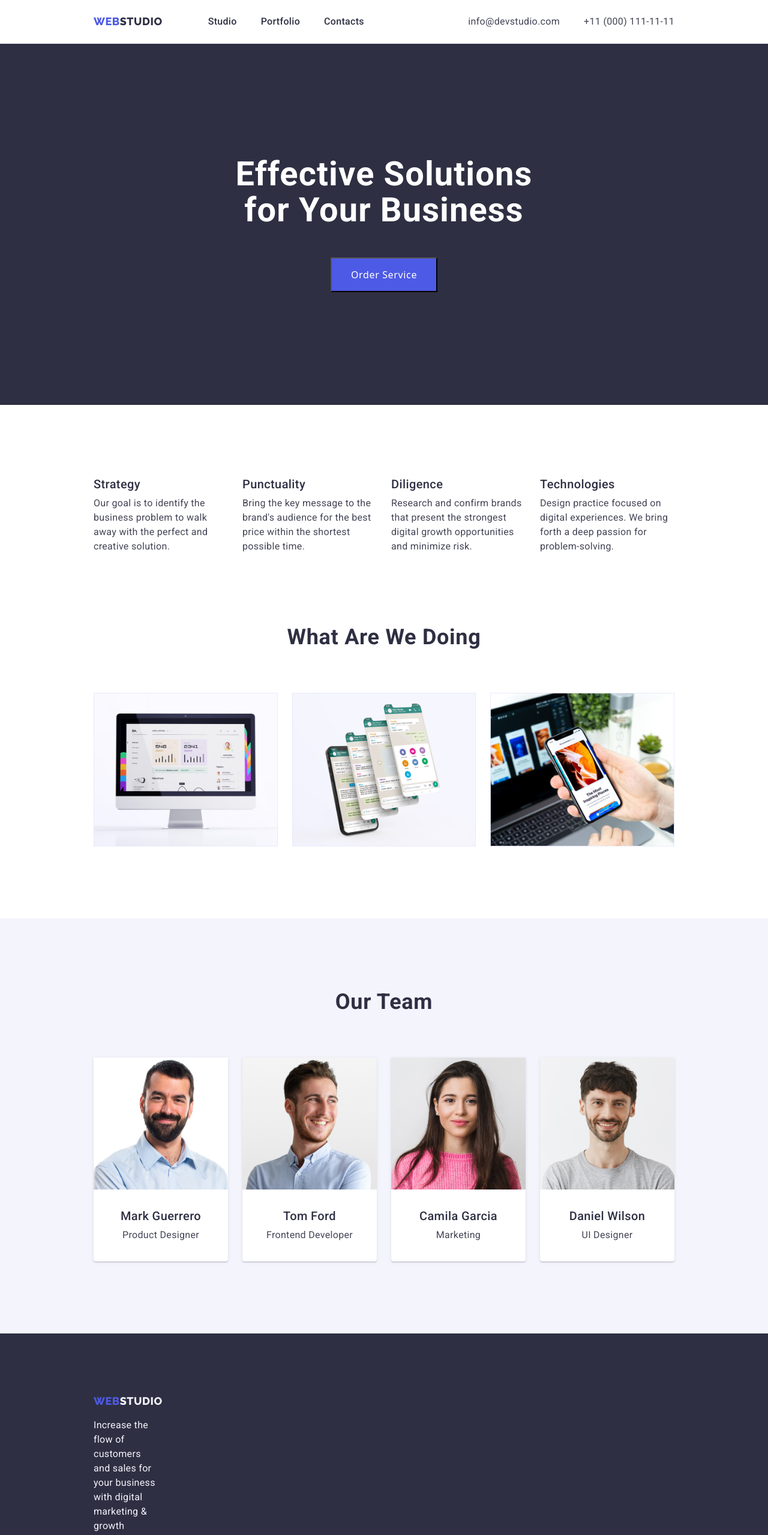
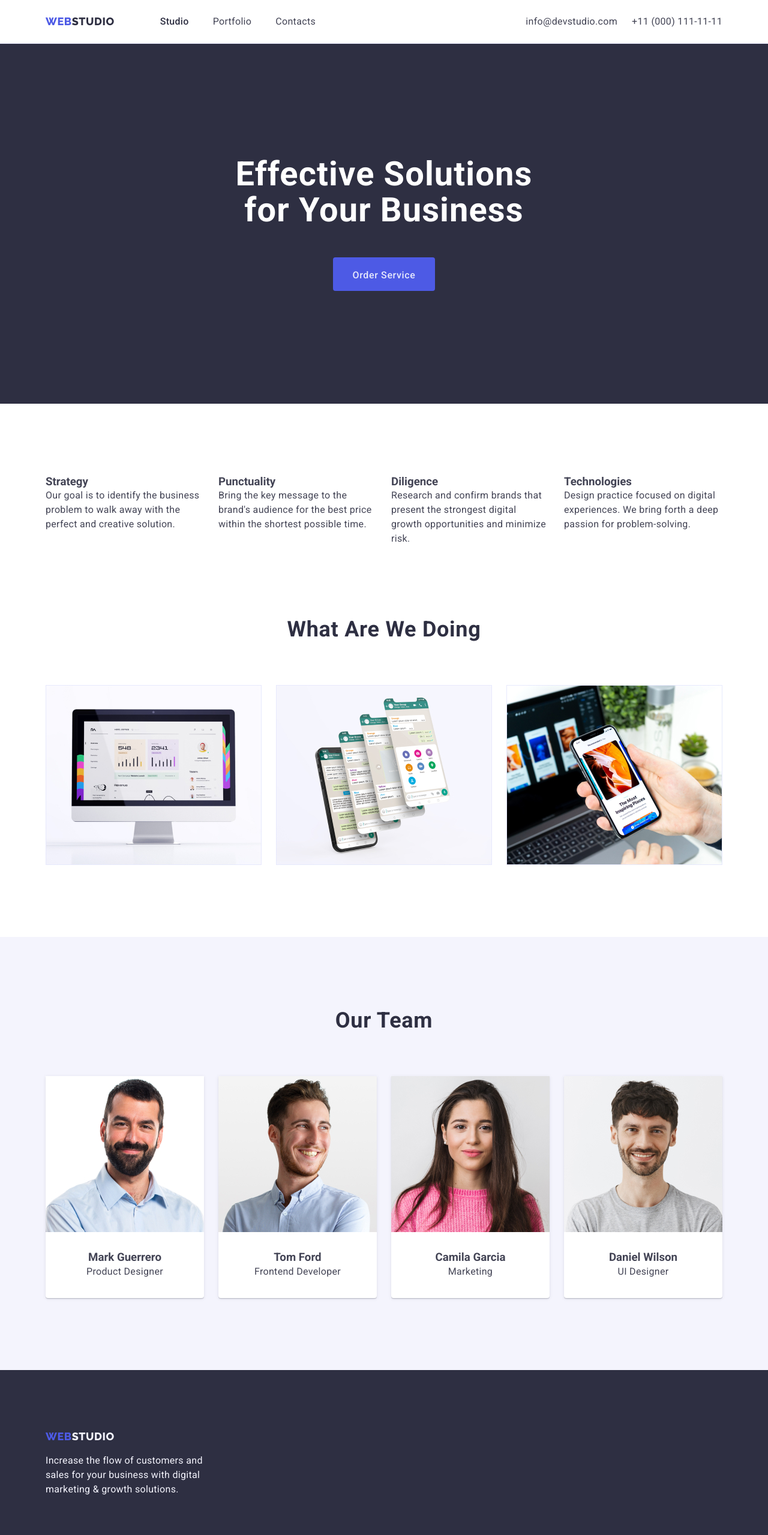
Before and after one commit to gsrrgm/goit-markup-hw-03, a plain HTML site: page index.html in a window 1280 px wide. Shown: the top 2559 px of the page at 60% size. Drawn offline with nearby package versions, Linux system fonts and the light colour scheme.

Commit message:
correct_1

```diff
--- a/css/style.css
+++ b/css/style.css
@@ -13,6 +13,7 @@
     /* ocean __ CTAs */
     --light: #f4f4fd;
     /* cloud __ Light mode backgrounds, Light mode Dialogs/alerts */
+    --main-battom-text: #e7e9fc;
 }
 
 
@@ -35,11 +36,19 @@ li {
 }
 
 img {
+    width: 100%;
     display: block;
 }
 
 body {
     background-color: var(--white-background);
+}
+
+p {
+    font-family: var(--page-font);
+    font-size: 16px;
+    line-height: 1.5;
+    letter-spacing: 0.32px;
 }
 
 a {
@@ -52,18 +61,15 @@ a {
 }
 
 button {
+    border: none;
     cursor: pointer;
-    color: inherit;
+    color: var(--main-battom-text);
     font-size: 16px;
     line-height: 1.5;
     letter-spacing: 0.32px;
     font-family: inherit;
 }
 
-nav {
-    display: flex;
-    align-items: center;
-}
 
 section {
     padding: 120px 0;
@@ -71,9 +77,8 @@ section {
 
 .container {
 
-    max-width: 1440px;
-    padding-left: 156px;
-    padding-right: 156px;
+    max-width: 1158px;
+    padding: 0 15px;
     margin-left: auto;
     margin-right: auto;
 }
@@ -91,25 +96,32 @@ section {
     overflow: hidden;
 }
 
-.subtitle {
-    font-family: Roboto;
-    font-size: 20px;
-    font-style: normal;
-    line-height: 1.2;
-    letter-spacing: 0.02em;
-    font-weight: 500;
+
+
+.title {
+    margin-bottom: 72px;
+    font-size: 36px;
+    line-height: 1.11;
+    text-transform: capitalize;
+    text-align: center;
     color: var(--dark);
-
+    letter-spacing: 0.02em
 }
 
-p {
-    font-family: var(--page-font);
+.text {
     font-size: 16px;
     line-height: 1.5;
-    letter-spacing: 0.32px;
+    letter-spacing: 0.02em;
+    color: var(--text);
 }
 
-/* logo */
+.list {
+    list-style: none;
+    display: flex;
+    gap: 24px;
+}
+
+/* header__logo */
 
 .logo {
     font-family: var(--logo-font);
@@ -119,6 +131,7 @@ p {
     font-weight: 800;
     letter-spacing: 0.03em;
     text-transform: uppercase;
+    margin-right: 76px;
 }
 
 .logo_dark {
@@ -131,33 +144,32 @@ p {
     font-family: var(--logo-font);
 }
 
-/* header  */
 .header {
     border-bottom: 1px solid var(--cornflower, #E7E9FC);
     background: var(--white, #FFF);
 }
 
-.top {
+.header__top {
     display: flex;
     justify-content: space-between;
     align-items: center;
 }
 
-/* nav */
-.list {
-    list-style: none;
+/* header__nav */
+.header__nav {
     display: flex;
-    gap: 24px;
+    align-items: center;
+}
 
 
+
+.menu__list {
+    display: flex;
+    align-items: center;
+    gap: 40px;
 }
 
-.top__list {
-    gap: 40px;
-    margin-left: 76px;
-}
-
-.list__link {
+.menu__link {
     color: var(--dark);
     font-weight: 500;
     font-size: 16px;
@@ -170,13 +182,21 @@ link {
     text-decoration: none
 }
 
+
+/*  header__address */
+
 address {
     font-style: normal;
-
-
 }
 
-.list__contact {
+.contact__list {
+    display: flex;
+    align-items: center;
+}
+
+.contact__item {
+    display: inherit;
+    gap: 40px;
     font-size: 16px;
     line-height: 1.5;
     letter-spacing: 0.02em;
@@ -190,9 +210,12 @@ address {
     color: var(--pressed-state);
 }
 
-/* main */
-/* hero imag */
+
+/*  index  main__hero imag */
+
+
 .hero-image {
+    padding: 120px 0;
     background-color: var(--dark);
     text-align: center;
     color: var(--white-background);
@@ -204,18 +227,25 @@ address {
     font-size: 56px;
     line-height: 1.07;
     letter-spacing: 0.02em;
-    width: 496px;
+    max-width: 496px;
     margin: 0 auto;
 
 
 }
 
 .hero-image__button {
+    border: none;
+    border-radius: 4px;
+    margin: 0 auto;
+    display: block;
     margin-top: 48px;
     padding: 18px 32px;
     background-color: var(--primary-brand);
     font-weight: 500;
     letter-spacing: 0.04em;
+    min-width: 169px;
+    height: 56px;
+
 }
 
 .hero-image__button:hover {
@@ -226,28 +256,30 @@ address {
     background-color: var(--pressed-state);
 }
 
-.title {
-    padding-bottom: 72px;
-    font-size: 36px;
-    line-height: 1.11;
-    text-transform: capitalize;
-    text-align: center;
-    color: var(--dark);
-    letter-spacing: 0.02em
-}
 
-.text {
-    font-size: 16px;
-    line-height: 1.5;
-    letter-spacing: 0.02em;
-    color: var(--text);
-    margin-top: 8px;
-}
 
-/* feature */
+/* index  maine__feature */
 
 .feature {
     padding-bottom: 0;
+}
+
+.feature-list__item {
+    flex-basis: calc((100% - 72px) / 4)
+}
+
+
+
+/* index  main__preview */
+
+
+.preview__img {
+    max-width: 100%;
+}
+
+.preview__text {
+    padding: 32px 16px;
+    text-align: center;
 }
 
 .preview {
@@ -255,64 +287,36 @@ address {
 }
 
 .preview__item {
+    max-width: calc((100% - 72px) / 4);
     background-color: var(--white-background);
     border-radius: 0px 0px 4px 4px;
     background: var(--white, #FFF);
     box-shadow: 0px 2px 1px 0px rgba(46, 47, 66, 0.08), 0px 1px 1px 0px rgba(46, 47, 66, 0.16), 0px 1px 6px 0px rgba(46, 47, 66, 0.08)
 }
 
-.feature-list__item {
-    flex-basis: calc((100% - 72px) / 4)
+
+/* portfulio  main__filter */
+.main {
+    padding: 96px 0 120px 0;
 }
-
-/* galary */
-
-/* preview */
-.preview__item {
-    max-width: calc((100% - 72px) / 4);
-    ;
-}
-
-.preview__img {
-    max-width: 100%;
-}
-
-.preview__text {
-    padding: 32px 0;
-    text-align: center;
-}
-
-/* portfulio main */
 
 .filter__list {
     justify-content: center;
+    margin-bottom: 72px;
 }
 
-.filter__item:first-child {
-    border-radius: 4px;
-    background-color: var(--ocean, #404BBF);
-    box-shadow: 0px 2px 2px 0px rgba(0, 0, 0, 0.12), 0px 2px 1px 0px rgba(0, 0, 0, 0.08), 0px 3px 1px 0px rgba(0, 0, 0, 0.10);
-}
-
-.filter__item {
-    color: var(--light);
-    padding: 12px 24px;
-    border-radius: 4px;
-    border: 1px solid var(--cornflower, #E7E9FC);
-    background: var(--cloud, #F4F4FD);
-}
-batton:first-child{
-    color: var(--light);
-}
 
 .main__batton {
-    background-color: inherit;
-    border: none;
+
+    padding: 12px 24px;
     color: var(--primary-brand);
     font-weight: 500;
     font-size: 16px;
     line-height: 1.5;
     letter-spacing: 0.04em;
+    border-radius: 4px;
+    border: 1px solid var(--cornflower, #E7E9FC);
+    background: var(--cloud, #F4F4FD);
 
 }
 
@@ -320,42 +324,54 @@ batton:first-child{
 .main__batton:hover {
     background-color: var(--pressed-state);
     color: var(--white-background);
+    border: 1px solid transparent
 }
 
 .main__batton:focus {
     background-color: var(--pressed-state);
     color: var(--white-background);
+    border: 1px solid transparent
 }
 
+
+/* portfoolio  main__promo */
+
 .promo__list {
-    margin-top: 48px;
+    row-gap: 48px;
     flex-wrap: wrap;
 }
 
 .promo__text {
-    padding: 32px 18px;
+    padding: 32px 16px;
 }
 
 .promo__item {
-    margin-top: 24px;
+
     border: 1px solid var(--cornflower, #E7E9FC);
     background: var(--white, #FFF);
     flex-basis: calc((100% - 48px) / 3);
 }
 
+
+
 /* footer */
 .footer {
     background-color: var(--dark);
-    padding: 102px 0 100px 0;
+    padding: 100px 0;
 
 }
 
 .logo_light,
 .footer__text {
     color: var(--light);
+
 }
 
 .footer__text {
-    margin-top: 18px;
-    max-width: calc((100% - 864px) / 1);
+    width: 264px;
 }
+
+.footer__logo {
+    display: block;
+    margin-bottom: 18px;
+}
--- a/index.html
+++ b/index.html
@@ -6,39 +6,40 @@
   <meta name="viewport" content="width=device-width, initial-scale=1.0">
   <title>Studio</title>
   <link rel="stylesheet" href="node_modules/modern-normalize/modern-normalize.css">
+  <link rel="stylesheet" href="https://cdnjs.cloudflare.com/ajax/libs/modern-normalize/2.0.0/modern-normalize.min.css">
   <link rel="stylesheet" href="./css/style.css">
   <link rel="preconnect" href="https://fonts.googleapis.com">
   <link rel="preconnect" href="https://fonts.gstatic.com" crossorigin>
   <link href="https://fonts.googleapis.com/css2?family=Raleway:wght@800&family=Roboto:wght@400;500;700;900&display=swap"
     rel="stylesheet">
-  <link rel="stylesheet" href="https://cdnjs.cloudflare.com/ajax/libs/modern-normalize/2.0.0/modern-normalize.min.css">
 </head>
 
 <body>
+
   <header class="header">
     <div class="container">
-      <div class="top">
-        <nav>
+      <div class="header__top">
+        <nav class="header__nav">
           <a class="logo link" href="./index.html">
             Web<span class="logo_dark">Studio</span>
           </a>
-          <ul class="top__list list">
-            <li class="list__link">
+          <ul class="menu__list list">
+            <li class="menu__link">
               <a class="link" href="./index.html">Studio</a>
             </li>
             <li class="list__link">
               <a class="link" href="./portfolio.html">Portfolio</a>
             </li>
             <li class="list__link">
-              <a class="link" href="">Contacts</a>
+              <a class="link" href="#contact">Contacts</a>
             </li>
           </ul>
         </nav>
-        <address class="contact">
-          <ul class="top__list list">
-            <li class="list__contact"><a class="link" href="mailto:info@devstudio.com">info@devstudio.com</a>
+        <address class="contact" id="contact">
+          <ul class="contact__list list">
+            <li class="contact__item"><a class="link" href="mailto:info@devstudio.com">info@devstudio.com</a>
             </li>
-            <li class="list__contact"><a class="link" href="tel:+110001111111">+11 (000) 111-11-11</a></li>
+            <li class="contact__item"><a class="link" href="tel:+110001111111">+11 (000) 111-11-11</a></li>
           </ul>
         </address>
       </div>
@@ -95,9 +96,9 @@
       <div class="container">
         <h2 class="galary__title title">What are we doing</h2>
         <ul class="galary__list list">
-          <li class="galary__item"><img src="./images/Rectangle_71.jpg" alt="monitor" width="100%"></li>
-          <li class="galary__item"><img src="./images/Rectangle_72.jpg" alt="mobile phone" width="100%"></li>
-          <li class="galary__item"><img src="./images/Rectangle_73.jpg" alt="notebook and phone" width="100%"></li>
+          <li class="galary__item"><img src="./images/Rectangle_71.jpg" alt="monitor"></li>
+          <li class="galary__item"><img src="./images/Rectangle_72.jpg" alt="mobile phone"></li>
+          <li class="galary__item"><img src="./images/Rectangle_73.jpg" alt="notebook and phone"></li>
         </ul>
       </div>
     </section>
@@ -105,28 +106,25 @@
       <div class="container">
         <h2 class="preview__title title"> Our Team</h2>
         <ul class="preview__list list">
-          <li class="preview__item"> <img class="preview__img" src="./images/ava_1.jpg" alt="foto Mark Guerrero"
-              width="" />
+          <li class="preview__item"> <img class="preview__img" src="./images/ava_1.jpg" alt="foto Mark Guerrero" />
             <div class="preview__text">
               <h3 class="subtitle">Mark Guerrero</h3>
               <p class="text">Product Designer</p>
             </div>
           </li>
-          <li class="preview__item"><img class="preview__img" src="./images/ava_2.jpg" alt="foto Tom Ford" width="" />
+          <li class="preview__item"><img class="preview__img" src="./images/ava_2.jpg" alt="foto Tom Ford" />
             <div class="preview__text">
               <h3 class="subtitle">Tom Ford</h3>
               <p class="text">Frontend Developer</p>
             </div>
           </li>
-          <li class="preview__item"><img class="preview__img" src="./images/ava_3.jpg" alt="foto Camila Garcia"
-              width="" />
+          <li class="preview__item"><img class="preview__img" src="./images/ava_3.jpg" alt="foto Camila Garcia" />
             <div class="preview__text">
               <h3 class="subtitle">Camila Garcia</h3>
               <p class="text">Marketing</p>
             </div>
           </li>
-          <li class="preview__item"><img class="preview__img" src="./images/ava_4.jpg" alt="foto Daniel Wilson"
-              width="" />
+          <li class="preview__item"><img class="preview__img" src="./images/ava_4.jpg" alt="foto Daniel Wilson" />
             <div class="preview__text">
               <h3 class="subtitle">Daniel Wilson</h3>
               <p class="text">UI Designer</p>
@@ -136,15 +134,17 @@
       </div>
     </section>
   </main>
+
   <footer class="footer">
     <div class="container">
-      <a class="logo link" href="./index.html">
+      <a class="logo footer__logo  link" href="./index.html">
         Web<span class="logo_light">Studio</span>
       </a>
       <p class="footer__text text">Increase the flow of customers and sales for your business with
         digital marketing & growth solutions.</p>
     </div>
   </footer>
+
 </body>
 
 </html>
```
Also changed, not shown: portfolio.html (+14 -12 lines).
